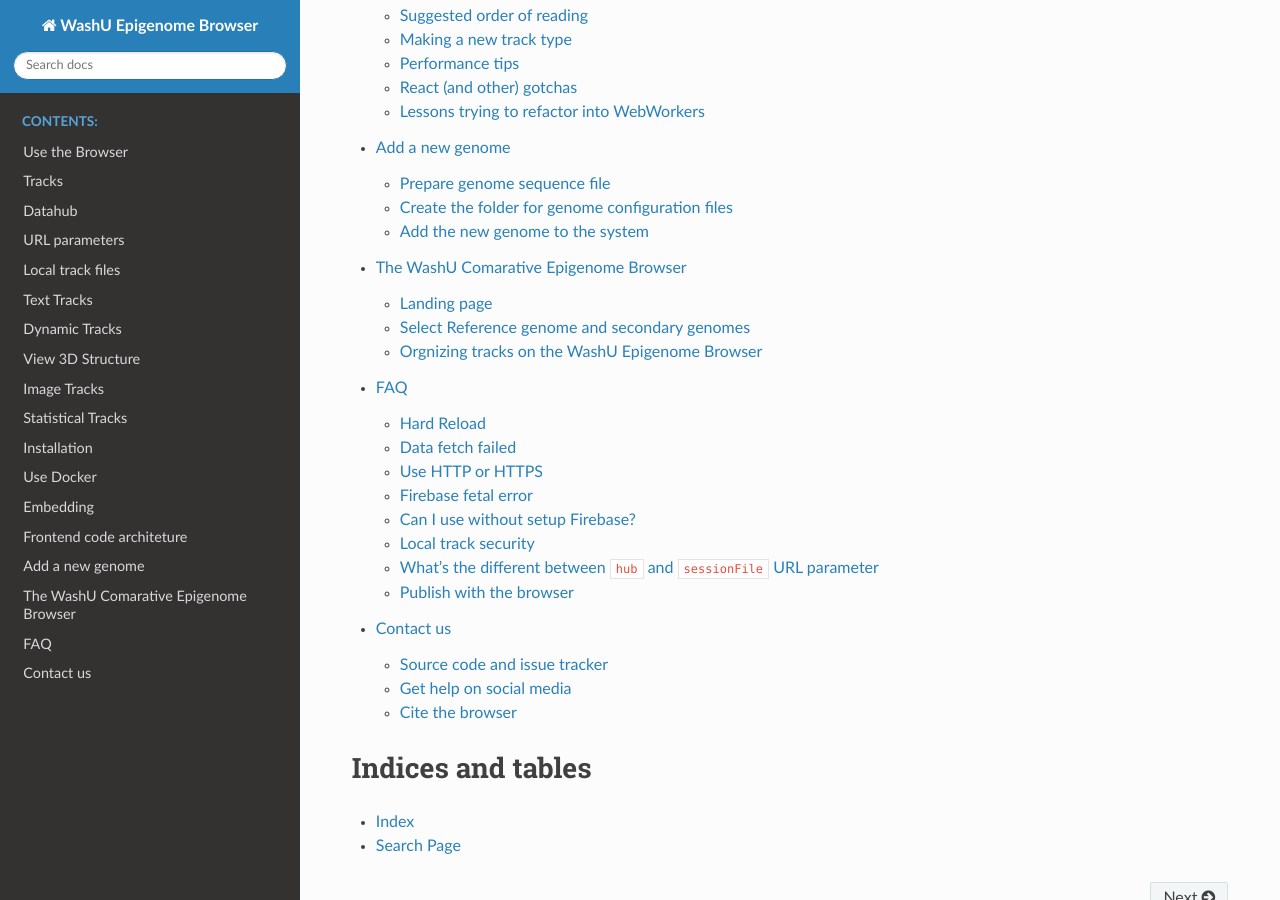
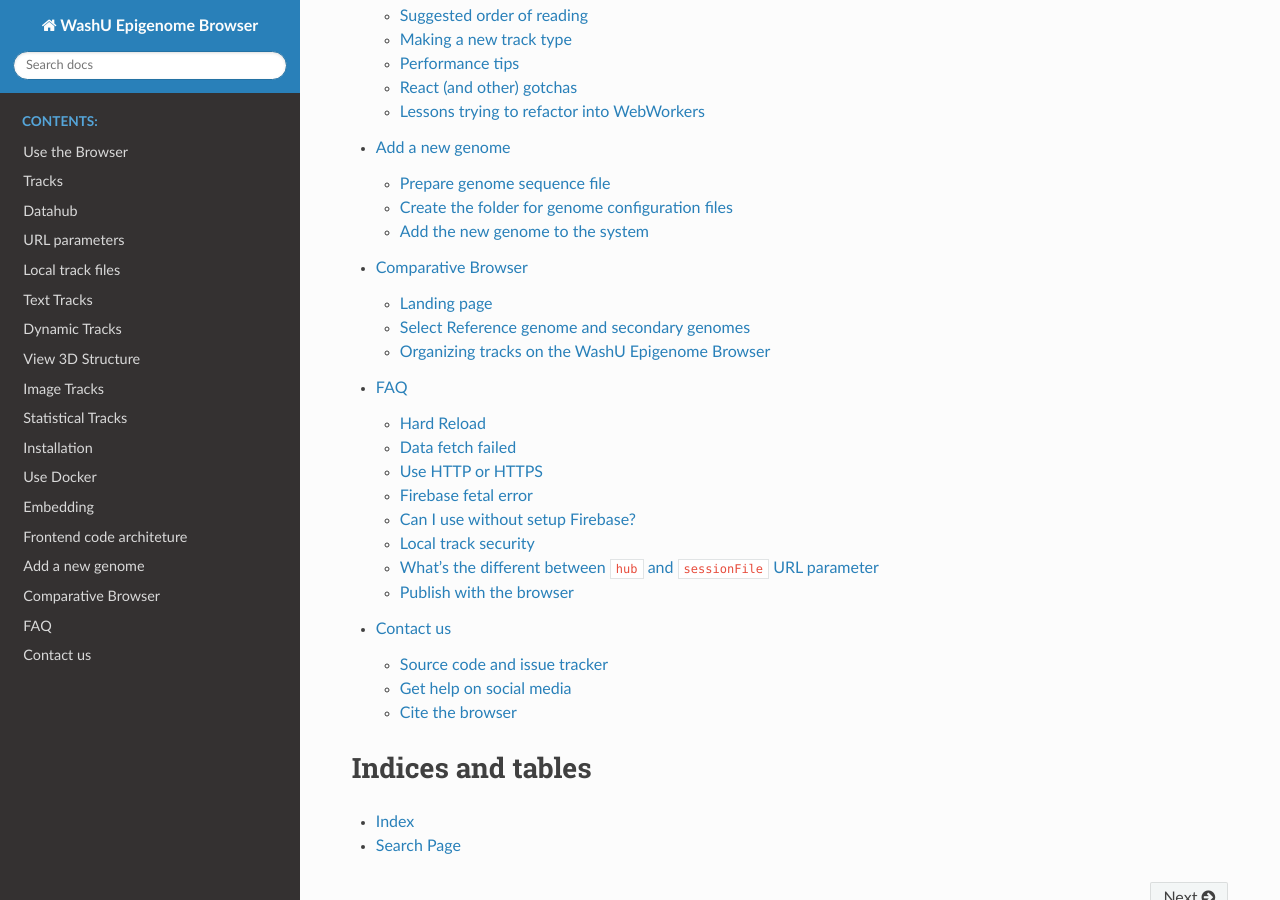
Before and after one commit to lidaof/eg-docs, a Sphinx documentation site: the page built from docs/index.rst, in a window 1280 px wide and 900 px high, scrolled down 3472 px. Built offline with Sphinx 7.4.7 and the Read the Docs theme 2.0.0, drawn with Linux system fonts in a browser that asks for light colours.

Commit message:
Update comparativeBrowser.rst

```diff
--- a/docs/comparativeBrowser.rst
+++ b/docs/comparativeBrowser.rst
@@ -1,8 +1,9 @@
-The WashU Comarative Epigenome Browser
-=========================================
+Comparative Browser
+===================
 
 Landing page
 ------------
+
 The WashU Comparative Epigenome Browser is available at http://comparativegateway.wustl.edu/. Users can easily select multiple available species using the interface.
 
 * Click "select genomes" on the page to start selecting species:
@@ -10,7 +11,8 @@
 .. image:: _static/comparative/home.png
 
 Select Reference genome and secondary genomes
---------------------------------------------
+---------------------------------------------
+
 Species selection tool allows users to select multiple species.
 
 * The WashU Comparative Epigenome Browser requires a reference genome, which all the other genomes will be compared to. Available assemblies can be found in the dropdown menu:
@@ -22,9 +24,10 @@
 * With all the desired genomes selected, click "save selection" and a temporary datahub will be generated. Once it is ready, click the datahub link under "OPEN IN WASH U EPIGENOME BROWSER" and a new browser view will be opened in a new tab:
 .. image:: _static/comparative/widget_3.png
 
-Orgnizing tracks on the WashU Epigenome Browser
------------------------------------------------
-With the new browser tab launched, it only contains basic annotation tracks of the refernece genome and the selected genome-align tracks that connects to the secondary genomes. In the example, hg38-mm10 and hg38-panTro6 genome-align tracks are attached to the hg38 reference genome tracks:
+Organizing tracks on the WashU Epigenome Browser
+------------------------------------------------
+
+With the new browser tab launched, it only contains basic annotation tracks of the reference genome and the selected genome-align tracks that connects to the secondary genomes. In the example, hg38-mm10 and hg38-panTro6 genome-align tracks are attached to the hg38 reference genome tracks:
 
 .. image:: _static/comparative/view_1.png
 
```
